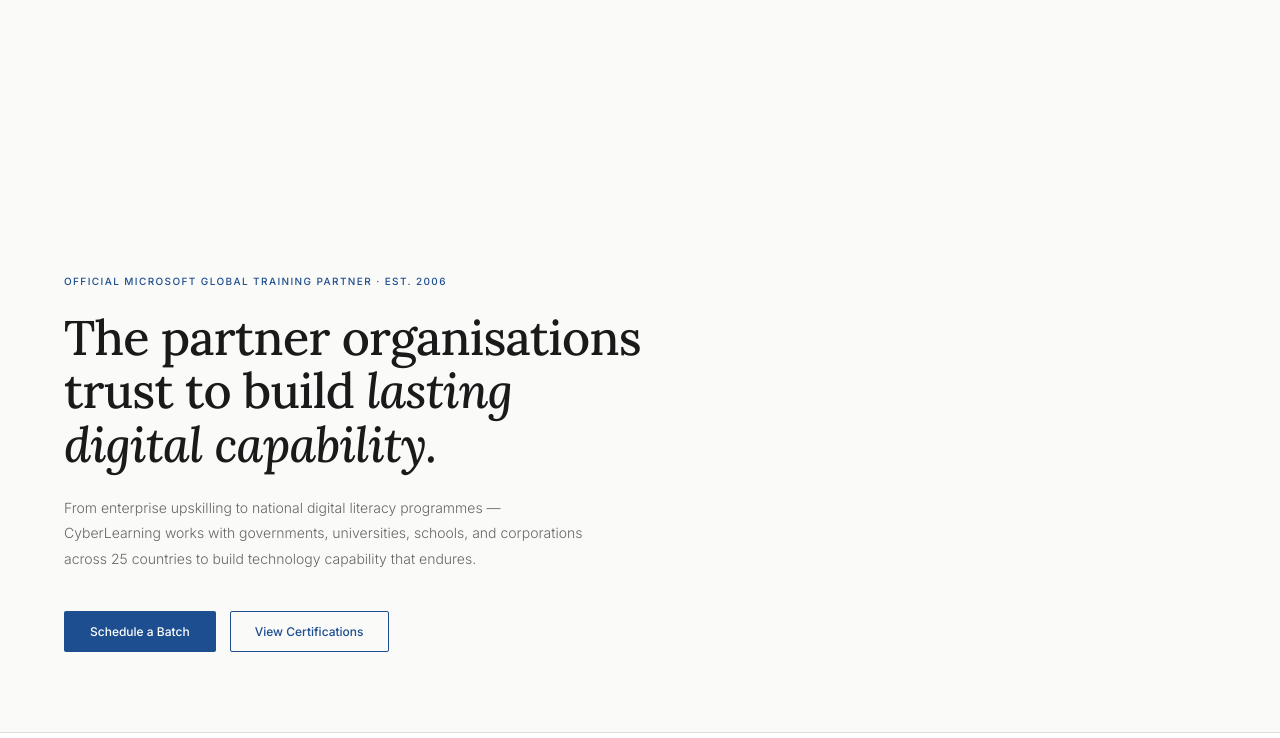
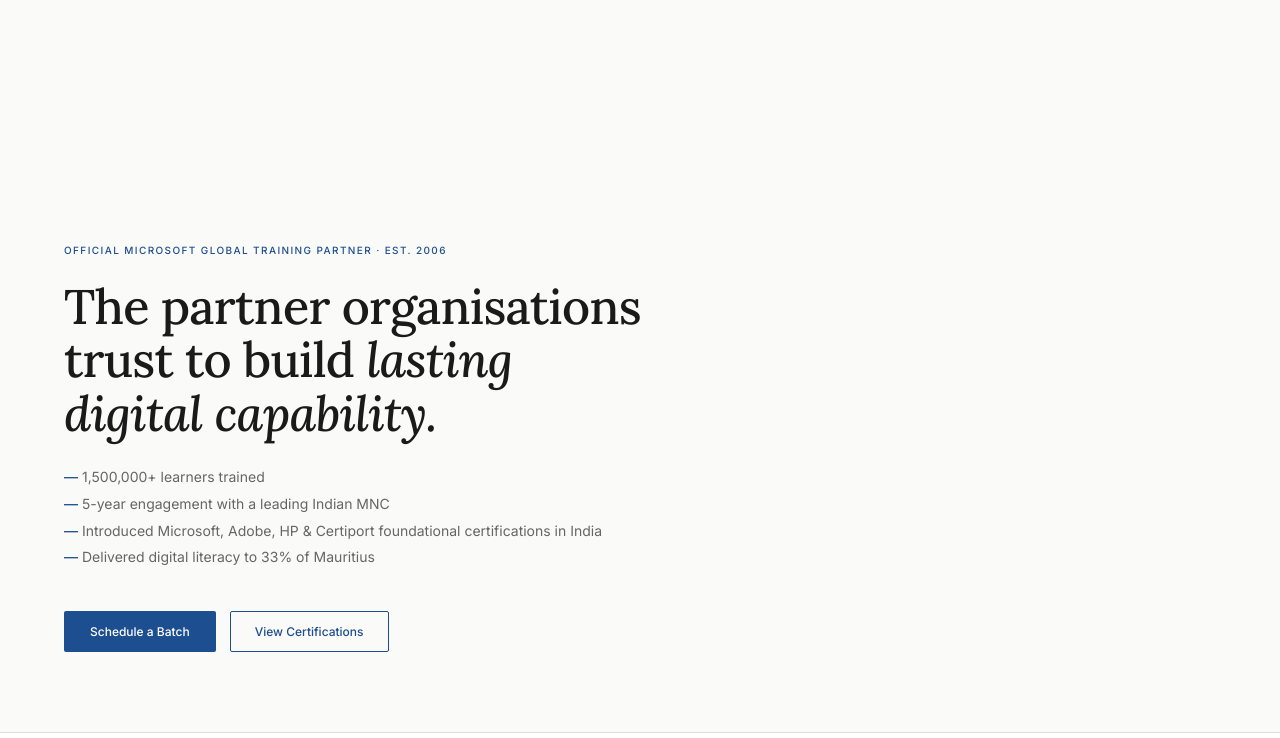
Before and after one commit to CES-Official/New_Cyberlearning.com, a plain HTML site: page index.html in a window 1280 px wide. Shown: the part 62-800 px from the top of the page. Drawn offline with Linux system fonts and the light colour scheme.

Commit message:
28/9/2026 $1

```diff
--- a/index.html
+++ b/index.html
@@ -219,6 +219,9 @@
   margin-bottom: 24px;
 }
 .hero-body { font-size: 14px; font-weight: 300; line-height: 1.8; color: var(--ink-soft); max-width: 520px; margin-bottom: 40px; }
+.hero-stats { list-style: none; padding: 0; margin: 0 0 40px; }
+.hero-stats li { font-size: 14px; font-weight: 400; line-height: 1.9; color: var(--ink-soft); padding-left: 18px; position: relative; }
+.hero-stats li::before { content: '—'; position: absolute; left: 0; color: var(--accent); font-weight: 500; }
 .hero-actions { display: flex; gap: 14px; flex-wrap: wrap; }
 .mauritius-block {
   display: grid; grid-template-columns: 180px 1fr; gap: 60px; align-items: start;
@@ -297,7 +300,12 @@
   <div class="hero-inner">
     <div class="hero-label">Official Microsoft Global Training Partner · Est. 2006</div>
     <h1>The partner organisations<br>trust to build <em>lasting<br>digital capability.</em></h1>
-    <p class="hero-body">From enterprise upskilling to national digital literacy programmes — CyberLearning works with governments, universities, schools, and corporations across 25 countries to build technology capability that endures.</p>
+    <ul class="hero-stats">
+      <li>1,500,000+ learners trained</li>
+      <li>5-year engagement with a leading Indian MNC</li>
+      <li>Introduced Microsoft, Adobe, HP &amp; Certiport foundational certifications in India</li>
+      <li>Delivered digital literacy to 33% of Mauritius</li>
+    </ul>
     <div class="hero-actions">
       <a href="contact.html" class="btn-primary">Schedule a Batch</a>
       <a href="azure-certifications.html" class="btn-outline">View Certifications</a>
@@ -376,7 +384,7 @@
       <div class="aud-card"><span class="aud-icon">🏫</span><div class="aud-name">Schools & K–12</div><p class="aud-desc">Digital literacy foundations, teacher training, and our flagship <a href="https://compudonjunior.com" target="_blank" style="color:var(--accent);text-decoration:none;">COMPUDON Junior</a> Championship.</p></div>
       <div class="aud-card"><span class="aud-icon">🏢</span><div class="aud-name">Enterprise & Corporate</div><p class="aud-desc">Custom upskilling programmes and role-based Azure certification pathways.</p></div>
       <div class="aud-card"><span class="aud-icon">🤝</span><div class="aud-name">Microsoft Partners & ISVs</div><p class="aud-desc">Helping ecosystem partners meet certification requirements as an Official Microsoft GTP.</p></div>
-      <div class="aud-card"><span class="aud-icon">🌍</span><div class="aud-name">International Programmes</div><p class="aud-desc">Cross-border delivery across 25 countries with localisation and sovereign programme experience.</p></div>
+      <div class="aud-card"><span class="aud-icon">🌍</span><div class="aud-name">International Programmes</div><p class="aud-desc">Cross-border delivery with localisation capability and sovereign programme experience — including national-scale digital literacy in Mauritius.</p></div>
     </div>
   </div>
 </div>
```
